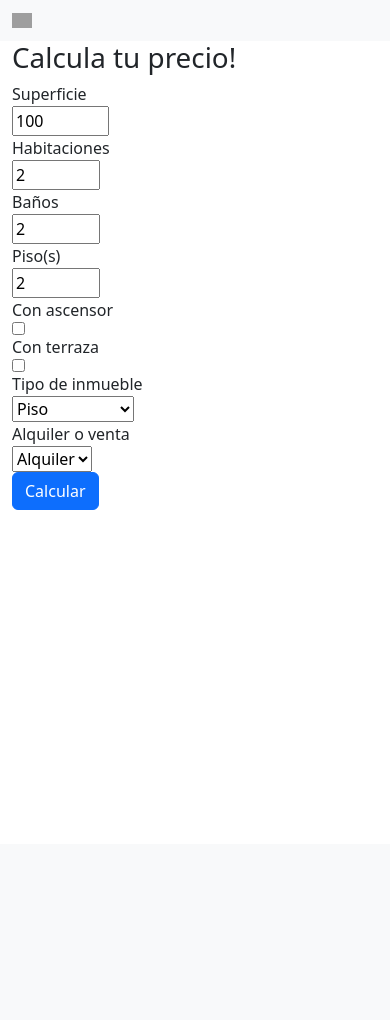
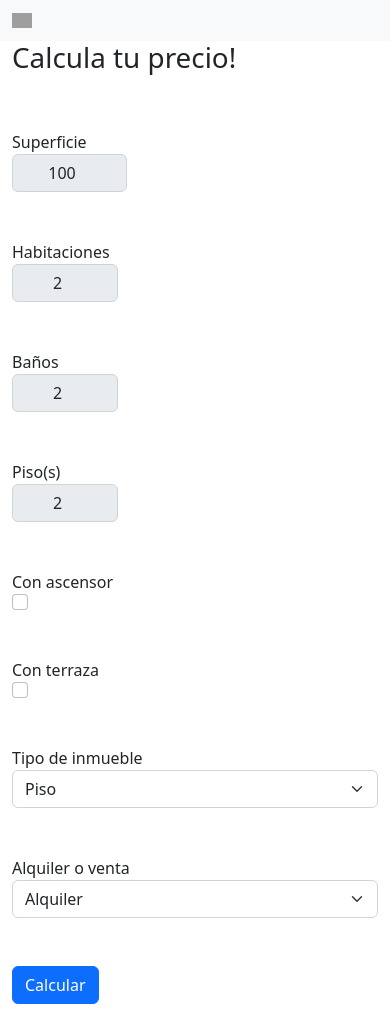
Before and after one commit to LdMe/mapa_pisos, a Flask app: page / in a window 390 px wide. Before the commit the page ends 510 px from the top, so only its background shows below. Run offline with Flask 2, Linux system fonts and the light colour scheme; some libraries are stand-ins or nearby versions; grey boxes are pictures that could not be loaded.

Commit message:
input style improved for phones

```diff
--- a/templates/index.html
+++ b/templates/index.html
@@ -47,40 +47,40 @@
         <h1>Calcula tu precio!</h1>
         <form   action="/" method="get">
             <div class="row">
-                <div class="col-xs-6 col-md-3">
+                <div class="col-sm-6 col-lg-3 mt-5">
                     <label for="surface">Superficie</label>
                     <br>
-                    <input type="number" name="surface" value={{ surface }} min="35" max="300">
+                    <input class="input-group-text" type="number" name="surface" value={{ surface }} min="35" max="300">
                 </div>
-                <div class="col-xs-6 col-md-3">
+                <div class="col-sm-6 col-lg-3 mt-5">
                     <label for="bedrooms">Habitaciones</label>
                     <br>
-                    <input type="number" name="bedrooms" value="{{ bedrooms }}" min="1" max="10">
+                    <input  class="input-group-text" type="number" name="bedrooms" value="{{ bedrooms }}" min="1" max="10">
                 </div>
-                <div class="col-xs-6 col-md-3">
+                <div class="col-sm-6 col-lg-3 mt-5">
                     <label for="restrooms">Baños</label>
                     <br>
-                    <input type="number" name="restrooms" placeholder="baños" value="{{ restrooms }}" min="1" max="10">
+                    <input  class="input-group-text" type="number" name="restrooms" placeholder="baños" value="{{ restrooms }}" min="1" max="10">
                 </div>
-                <div class="col-xs-6 col-md-3">
+                <div class="col-sm-6 col-lg-3 mt-5">
                     <label for="floor">Piso(s)</label>
                     <br>
-                    <input type="number" name="floor"  value="{{ floor }}" min="0" max="10">
+                    <input  class="input-group-text" type="number" name="floor"  value="{{ floor }}" min="0" max="10">
                 </div>
-                <div class="col-xs-6 col-md-3">
+                <div class="col-sm-6 col-lg-3 mt-5">
                     <label for="elevator">Con ascensor</label>
                     <br>
-                    <input type="checkbox" name="elevator" value="1" {% if elevator !=0 %}checked="checked"{% endif %}>
+                    <input class="form-check-input mt-0" type="checkbox" name="elevator" value="1" {% if elevator !=0 %}checked="checked"{% endif %}>
                 </div>
-                <div class="col-xs-6 col-md-3">
+                <div class="col-sm-6 col-lg-3 mt-5">
                     <label for="terrace">Con terraza</label>
                     <br>
-                    <input type="checkbox" name="terrace" value="1" {% if terrace !=0 %}checked="checked"{% endif %}>
+                    <input class="form-check-input mt-0" type="checkbox" name="terrace" value="1" {% if terrace !=0 %}checked="checked"{% endif %}>
                 </div>
-                <div class="col-xs-6 col-md-3">
+                <div class="col-sm-6 col-lg-3 mt-5">
                     <label for="type">Tipo de inmueble</label>
                     <br>
-                    <select name="type">
+                    <select class="form-select" name="type">
                         <option value="piso" {% if type == 'piso' %}selected{% endif %}>Piso</option>
                         <option value="casa" {% if type == 'casa' %}selected{% endif %}>Casa</option>
                         <option value="apartamento" {% if type == 'apartamento' %}selected{% endif %}>Apartamento</option>
@@ -92,15 +92,15 @@
                         <option value="planta" {% if type == 'planta' %}selected{% endif %}>Planta</option>
                     </select>
                 </div>
-                <div class="col-xs-6 col-md-3">
+                <div class="col-sm-6 col-lg-3 mt-5">
                     <label for="rentorsale">Alquiler o venta</label>
                     <br>
-                    <select name="sale">
+                    <select class="form-select" name="sale">
                         <option value="0" {% if sale == "0" %}selected{% endif %}>Alquiler</option>
                         <option value="1" {% if sale == "1" %}selected{% endif %}>Venta</option>
                     </select>
                 </div>
-                <div class="col-xs-6 col-md-3">
+                <div class="col-sm-6 col-lg-3 mt-5">
                     <input class="submit btn btn-primary" type="submit" value="Calcular" >
                 </div>
             </div>
```
